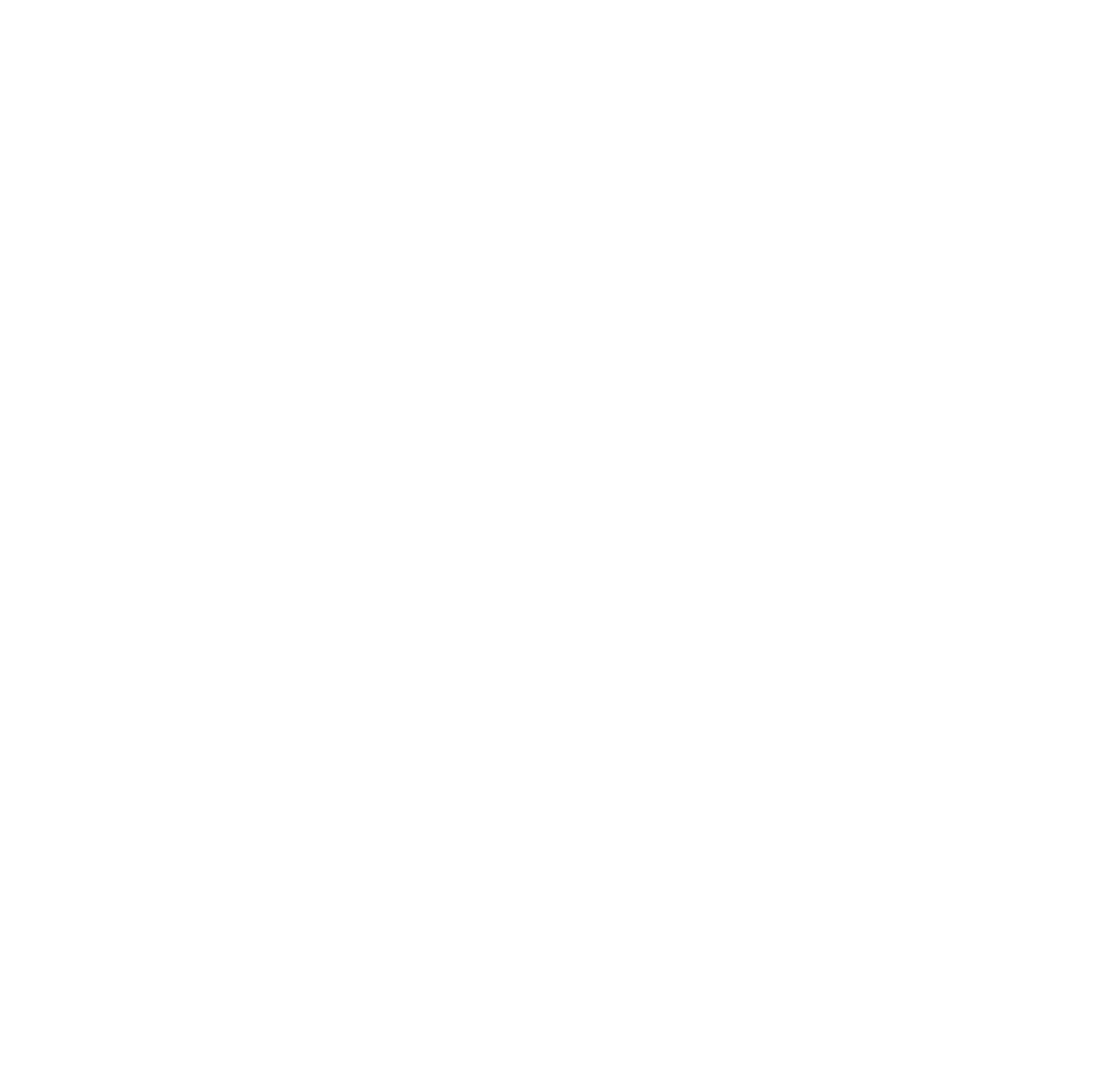
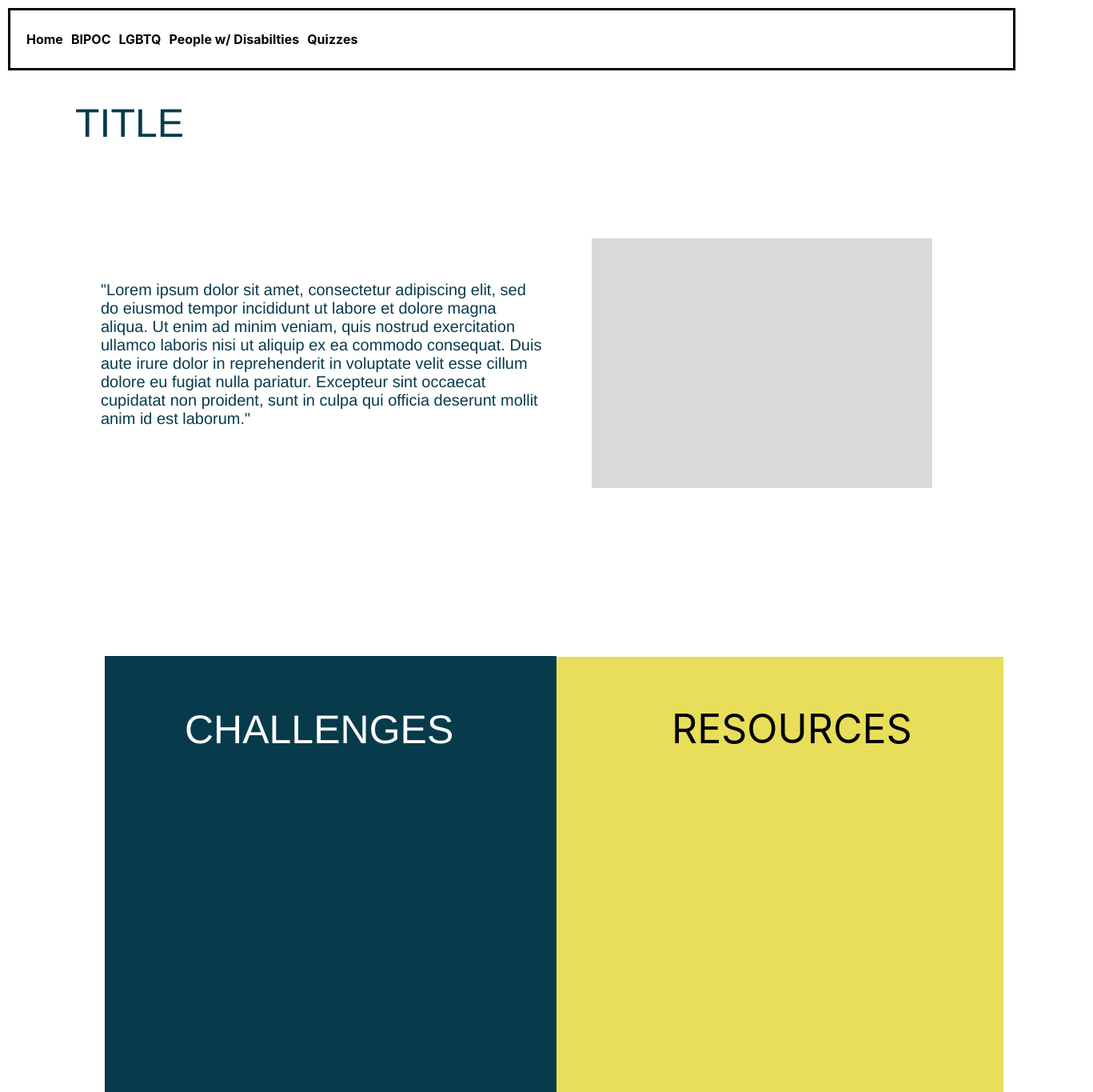
Before and after one commit to AdassaC/ARCH, a React (Create React App) app in the folder arch/: page /BIPOC in a window 1280 px wide. Before the commit this address had no page. Shown: the top 1365 px of the page at 80% size, 1367 px wide, since content can reach past the window. Before the commit the page ends 800 px from the top, so only its background shows below. Built offline with nearby package versions, Linux system fonts and the light colour scheme.

Commit message:
subjects template

```diff
--- a/arch/src/App.js
+++ b/arch/src/App.js
@@ -4,6 +4,7 @@
 import QuizLGBTQ from './components/quiz_lgbtq';
 import QuizBIPOC from './components/quiz-BIPOC';
 import QuizDisability from './components/quiz_disability';
+import BIPOC from './components/bipoc';
 
 function App() {
   return (
@@ -14,6 +15,7 @@
 					<Route path="/quiz_lgbtq+" element={<QuizLGBTQ />} />
 					<Route path="/quiz_disability" element={<QuizDisability />} />
 					<Route path="/quiz_BIPOC" element={<QuizBIPOC />} />
+					<Route path="/BIPOC" element={<BIPOC />} />
 					<Route path="/" element={<Home />} />
 				</Routes>
 			</div>
--- /dev/null
+++ b/arch/src/components/bipoc.js
@@ -0,0 +1,44 @@
+/** @format */
+
+import React from "react";
+import "../styles/bipoc.css";
+import Navbar from "./navbar";
+import Placeholder from "../resources/placeholder.png";
+
+const BIPOC = () =>
+{
+  return (
+		<div>
+			<Navbar />
+			<div className="content-template">
+				<div className="div">
+					<div className="overlap3">
+						<div className="resources">RESOURCES</div>
+					</div>
+					<div className="group">
+						<p className="p">
+							"Lorem ipsum dolor sit amet, consectetur adipiscing elit, sed do
+							eiusmod tempor incididunt ut labore et dolore magna aliqua. Ut
+							enim ad minim veniam, quis nostrud exercitation ullamco laboris
+							nisi ut aliquip ex ea commodo consequat. Duis aute irure dolor in
+							reprehenderit in voluptate velit esse cillum dolore eu fugiat
+							nulla pariatur. Excepteur sint occaecat cupidatat non proident,
+							sunt in culpa qui officia deserunt mollit anim id est laborum."
+            </p>
+
+          </div>
+          <img src={Placeholder} alt="placeholder"/>
+				</div>
+				<div className="group-2" />
+				<div className="text-wrapper-13">TITLE</div>
+				<div className="overlap-wrapper">
+					<div className="overlap-2">
+						<div className="challenges">CHALLENGES</div>
+					</div>
+				</div>
+			</div>
+		</div>
+	);
+}
+
+export default BIPOC;
--- a/arch/src/components/navbar.js
+++ b/arch/src/components/navbar.js
@@ -9,7 +9,13 @@
 					<Link to="/">Home</Link>
 				</li>
 				<li>
-          <Link to="/resources">Resources</Link>
+					<Link to="./bipoc">BIPOC</Link>
+				</li>
+				<li>
+					<Link to="./lgbtq">LGBTQ</Link>
+				</li>
+				<li>
+					<Link to="./disability">People w/ Disabilties</Link>
 				</li>
 				<li>
 					<Link to="/checkYourBias">Quizzes</Link>
--- /dev/null
+++ b/arch/src/styles/bipoc.css
@@ -0,0 +1,123 @@
+.content-template {
+  background-color: #ffffff;
+  display: flex;
+  flex-direction: row;
+  justify-content: center;
+  width: 100%;
+}
+
+.content-template .div {
+  background-color: #ffffff;
+  height: 1676px;
+  position: relative;
+  width: 1200px;
+}
+
+
+
+
+.content-template .group {
+  height: 296px;
+  left: 74px;
+  position: absolute;
+  top: 233px;
+  width: 573px;
+}
+
+ .p {
+  color: #073b4c;
+  font-family: "Arial-Regular", Helvetica;
+  font-size: 20px;
+  font-weight: 400;
+  left: 12px;
+  letter-spacing: 0;
+  line-height: normal;
+  position: absolute;
+  top: 0;
+  width: 555px;
+}
+
+img
+{
+    position:relative;
+    left: 700px;
+    top: 200px;
+}
+
+
+.content-template .overlap-group-wrapper {
+  height: 236px;
+  left: 67px;
+  position: absolute;
+  top: 584px;
+  width: 1081px;
+}
+
+
+
+
+
+
+.content-template .text-wrapper-13 {
+  color: #073b4c;
+  font-family: "Big Shoulders Display-Regular", Helvetica;
+  font-size: 50px;
+  font-weight: 400;
+  left: 94px;
+  letter-spacing: 0;
+  line-height: normal;
+  position: absolute;
+  top: 125px;
+  width: 478px;
+}
+
+.content-template .overlap-wrapper {
+  height: 735px;
+  left: 31px;
+  position: absolute;
+  top: 820px;
+  width: 567px;
+}
+
+.content-template .overlap-2 {
+  background-color: #073b4c;
+  height: 735px;
+  position: relative;
+  width: 565px;
+  left: 100px;
+}
+
+ .overlap3 {
+  background-color: #e8de59;
+  height: 735px;
+  position: absolute;
+  width: 565px;
+  left: 650px;
+  bottom: 218px;
+  z-index: 0;
+}
+
+.resources {
+  height: 743px;
+  left: 150px;
+  position: absolute;
+  top: 60px;
+  width: 527px;
+  font-size: 50px;
+  font-weight: 400;
+  z-index: 5;
+}
+
+
+ .challenges {
+  color: #ffffff;
+  font-family: "Big Shoulders Display-Regular", Helvetica;
+  font-size: 50px;
+  font-weight: 400;
+  left: 100px;
+  letter-spacing: 0;
+  line-height: normal;
+  position: absolute;
+  top: 63px;
+  width: 478px;
+}
--- a/arch/src/styles/navbar.css
+++ b/arch/src/styles/navbar.css
@@ -1,7 +1,10 @@
 .navbar {
-    background-color: #ffd166;; /* Set the background color of the navbar */
-    color: #fff; /* Set the text color */
+    background-color: #ffffff;; /* Set the background color of the navbar */
     padding: 10px 20px; /* Add padding to the navbar */
+    margin: 10px;
+    border-style: solid;
+    border-width: 3px;
+
   }
 
   .nav-list {
@@ -17,9 +20,10 @@
 
   .nav-list li a {
     text-decoration: none;
-    color: #fff;
+    color: #030303;
     font-weight: bold;
-    margin-right: 20px; /* Add space between the navigation items */
+    margin-right: 10px; /* Add space between the navigation items */
+
   }
 
   .nav-list li a:hover {
```
Also changed, not shown: arch/src/components/disability.js (added), arch/src/components/lgbtq.js (added), arch/src/resources/placeholder.png (added), 1 other file (tests, documents, lock files or other folders). Lines whose indentation alone changed are shown as unchanged.
